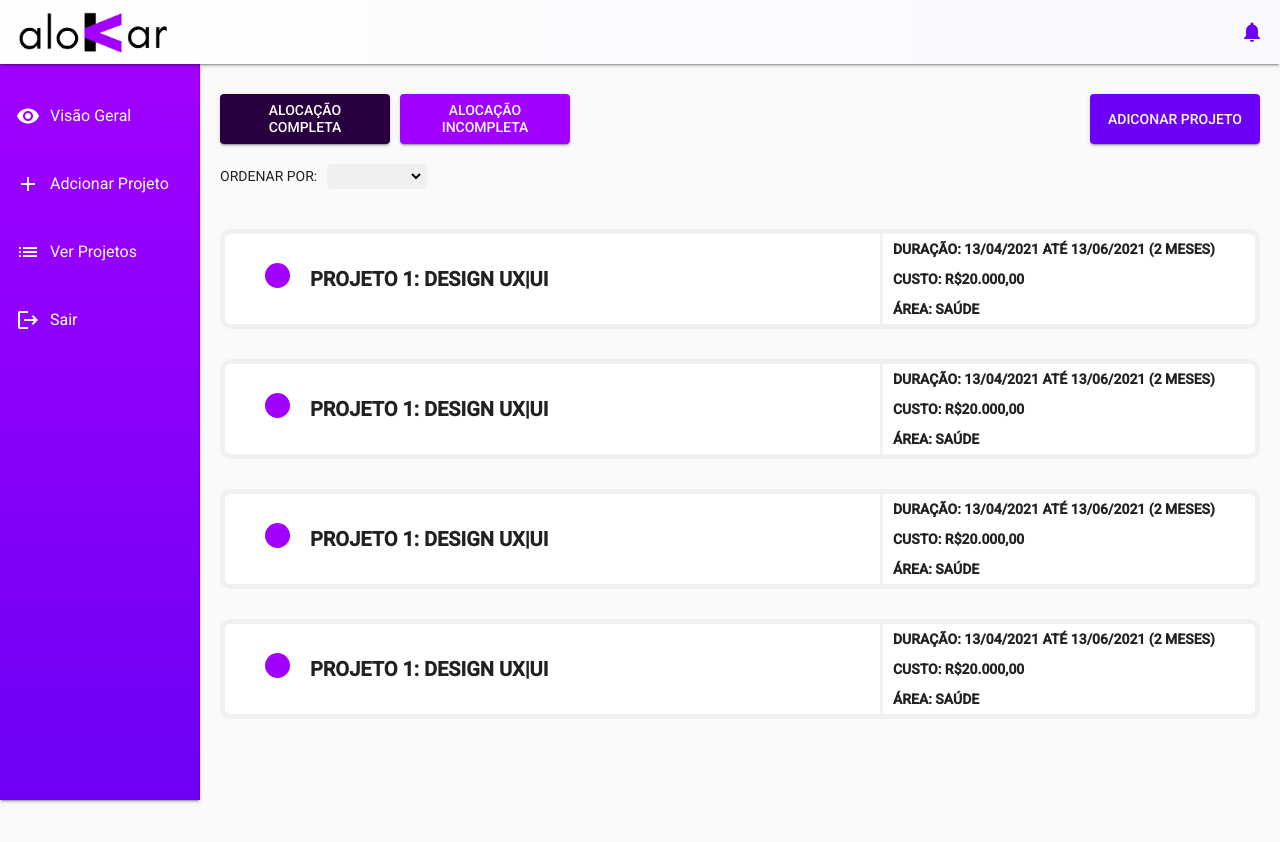
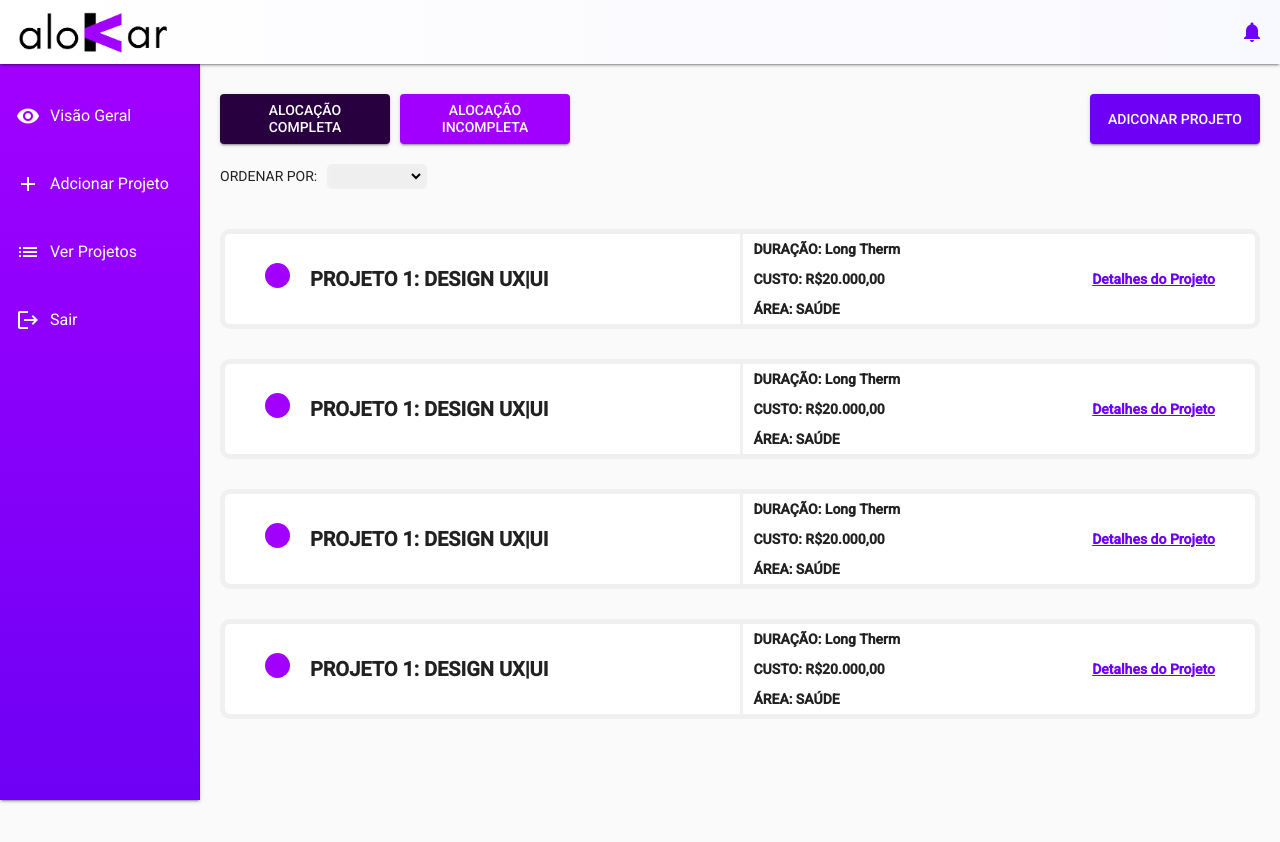
Before and after one commit to mateusntn/residencia-accenture, an Angular app in the folder alokarFrontend/: page /projects in a window 1280 px wide. Shown: the top 842 px of the page. Built offline with nearby package versions, Linux system fonts and the light colour scheme.

Commit message:
ALF(6.1): Creates the DETAILS link

```diff
--- a/alokarFrontend/src/app/components/project/project-read/project-read.component.css
+++ b/alokarFrontend/src/app/components/project/project-read/project-read.component.css
@@ -36,3 +36,7 @@
   margin-bottom: 0;
   line-height: 30px;
 }
+
+a {
+  color: #6e00f5;
+}
--- a/alokarFrontend/src/app/components/project/project-read/project-read.component.html
+++ b/alokarFrontend/src/app/components/project/project-read/project-read.component.html
@@ -5,10 +5,11 @@
       <h2>PROJETO 1: DESIGN UX|UI</h2>
     </div>
     <div class="details">
-      <p>DURAÇÃO: 13/04/2021 ATÉ 13/06/2021 (2 MESES)</p>
+      <p>DURAÇÃO: Long Therm</p>
       <p>CUSTO: R$20.000,00</p>
       <p>ÁREA: SAÚDE</p>
     </div>
+    <a href="#">Detalhes do Projeto</a>
   </div>
   <div class="row">
     <div class="title-project">
@@ -16,10 +17,11 @@
       <h2>PROJETO 1: DESIGN UX|UI</h2>
     </div>
     <div class="details">
-      <p>DURAÇÃO: 13/04/2021 ATÉ 13/06/2021 (2 MESES)</p>
+      <p>DURAÇÃO: Long Therm</p>
       <p>CUSTO: R$20.000,00</p>
       <p>ÁREA: SAÚDE</p>
     </div>
+    <a href="#">Detalhes do Projeto</a>
   </div>
   <div class="row">
     <div class="title-project">
@@ -27,10 +29,11 @@
       <h2>PROJETO 1: DESIGN UX|UI</h2>
     </div>
     <div class="details">
-      <p>DURAÇÃO: 13/04/2021 ATÉ 13/06/2021 (2 MESES)</p>
+      <p>DURAÇÃO: Long Therm</p>
       <p>CUSTO: R$20.000,00</p>
       <p>ÁREA: SAÚDE</p>
     </div>
+    <a href="#">Detalhes do Projeto</a>
   </div>
   <div class="row">
     <div class="title-project">
@@ -38,9 +41,10 @@
       <h2>PROJETO 1: DESIGN UX|UI</h2>
     </div>
     <div class="details">
-      <p>DURAÇÃO: 13/04/2021 ATÉ 13/06/2021 (2 MESES)</p>
+      <p>DURAÇÃO: Long Therm</p>
       <p>CUSTO: R$20.000,00</p>
       <p>ÁREA: SAÚDE</p>
     </div>
+    <a href="#">Detalhes do Projeto</a>
   </div>
 </div>
```
